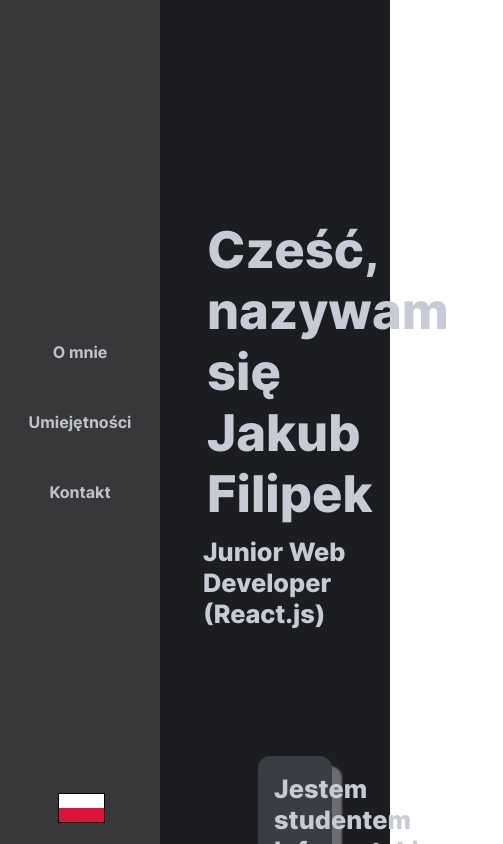
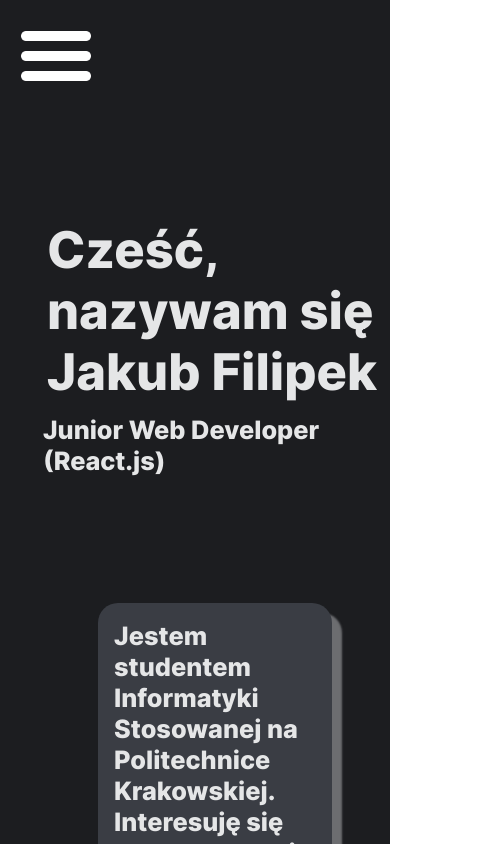
Before and after one commit to Kubixii/portfolio_old, a React (Create React App) app: page / in a window 390 px wide. Shown: the top 844 px of the page, 503 px wide, since content can reach past the window. Built offline with nearby package versions, Linux system fonts and the light colour scheme.

Commit message:
+styling, animations, rwd

```diff
--- a/src/App.css
+++ b/src/App.css
@@ -2,5 +2,5 @@ body{
     /* overflow:hidden; */
 }
 .panel{
-    height:100vh;
+    min-height:100vh;
 }
--- /dev/null
+++ b/src/components/Main/Main-mobile.css
@@ -0,0 +1,6 @@
+@media only screen and (max-width: 550px) {
+    main{
+        transition: margin-left 0.5s ease-in;
+        margin-left:0;
+    }
+  }
--- a/src/components/Main/Main.css
+++ b/src/components/Main/Main.css
@@ -1,3 +1,4 @@
 main{
+    transition: margin-left 0.5s ease-in;
     margin-left:10rem;
 }
--- a/src/components/Main/Main.jsx
+++ b/src/components/Main/Main.jsx
@@ -1,4 +1,5 @@
 import './Main.css'
+import './Main-mobile.css'
 
 import AboutMe from '../aboutMe/AboutMe';
 import Contact from '../contact/Contact';
--- a/src/components/aboutMe/AboutMe.css
+++ b/src/components/aboutMe/AboutMe.css
@@ -12,11 +12,12 @@ article{
     font-family: 'Inter-Extra-Bold';
     padding-top:25vh;
     padding-left:10vw;
+    padding-bottom:15vh;
 }
 .aboutMe{
     font-size:4vh;
     background-color:#1c1d20;
-    color:#c8cbd6;
+    color:#e5e6e7;
     font-family: 'Inter-Bold';
 }
 h1{
--- /dev/null
+++ b/src/components/sidebar/Sidebar-mobile.css
@@ -0,0 +1,48 @@
+@media only screen and (max-width: 550px) {
+
+    @keyframes hide{
+        from { margin-left:0}
+        to { margin-left:-10rem }
+    }
+
+    @keyframes show{
+        from { margin-left:-10rem}
+        to { margin-left:0}
+    }
+
+    @keyframes hamburgerMenuShow{
+        from {transform:translate(-9rem,1rem);}
+        to {transform:translate(1rem,1rem);}
+    }
+
+    nav{
+        animation-name:hide;
+        animation-duration:0.5s;
+        animation-timing-function: ease-in;
+        margin-left:-10rem;
+    }
+    .backdrop{
+        position:fixed;
+        height:100vh;
+        width: 100%;
+        margin-left:10rem;
+        display:none;
+    }
+    .backdropShow{
+        display:block;
+    }
+    .navOpen{
+        animation-name:show;
+        animation-duration:0.1s;
+        animation-timing-function: ease-in;
+        margin-left:0rem;
+    }
+
+    .burgerMenu{
+        position:fixed;
+        animation-name: hamburgerMenuShow;
+        animation-duration:0.5s;
+        animation-timing-function: ease-in;
+        transform:translate(1rem,1rem);
+    }
+  }
--- a/src/components/sidebar/Sidebar.css
+++ b/src/components/sidebar/Sidebar.css
@@ -3,7 +3,20 @@
     src: url('../../fonts/static/Inter-Bold.ttf');
   }
 
+@keyframes show{
+    from { margin-left:-10rem}
+    to { margin-left:0}
+}
+
+@keyframes hamburgerMenuHide{
+    from {transform:translate(1rem,1rem);}
+    to {transform:translate(-9rem,1rem);}
+}
+
 nav{
+    animation-name:show;
+    animation-duration:0.5s;
+    animation-timing-function: ease-in;
     margin:0;
     border:0;
     background-color: #38383b;
@@ -17,6 +30,14 @@ nav{
     position: fixed;
     justify-content: center;
     font-family:'Inter-Bold';
+}
+.burgerMenu{
+    animation-name: hamburgerMenuHide;
+    animation-duration:0.5s;
+    animation-timing-function: ease-in;
+    width:5rem;
+    position:absolute;
+    transform:translate(-9rem,1rem);
 }
 .navigationList{
     flex-direction: column;
--- a/src/components/sidebar/Sidebar.jsx
+++ b/src/components/sidebar/Sidebar.jsx
@@ -1,34 +1,44 @@
 import './Sidebar.css'
+import './Sidebar-mobile.css'
 
 import React, { useContext } from 'react'
 
 import LanguageChangeBox from '../languageChangeBox/LanguageChangeBox';
 import { StoreContext } from '../../store/StoreProvider';
+import menuImg from '../../resources/Hamburger_icon.png'
 
 const Sidebar = () => {
 
-    const { languageText, setCurrentPage } = useContext(StoreContext);
+    const { languageText, setCurrentPage, isMobile } = useContext(StoreContext);
 
     const test = (item) => {
-        const vpHeight = window.innerHeight
+        const panels = ['.aboutMe', '.skills', '.contact']
         setCurrentPage(item);
-        window.scrollTo({
-            top: vpHeight * item,
-            left: 0,
+        document.querySelector(panels[item]).scrollIntoView({
             behavior: 'smooth'
         });
+        if (isMobile) hideSidebar();
+    }
+    const showSidebar = () => {
+        document.querySelector('nav').classList.add("navOpen")
+        document.querySelector('.backdrop').classList.add("backdropShow")
+    }
+    const hideSidebar = () => {
+        document.querySelector('nav').classList.remove("navOpen")
+        document.querySelector('.backdrop').classList.remove("backdropShow")
     }
     return (
+        <>
+            {isMobile ? <><div className='backdrop' onClick={hideSidebar}></div><img src={menuImg} alt="hamburger menu icon" className='burgerMenu' onClick={showSidebar} /> </> : null}
             <nav>
                 <ul className='navigationList'>
                     <li className='navigationListItem' onClick={() => test(0)}>{languageText.navigationList.aboutMe}</li>
                     <li className='navigationListItem' onClick={() => test(1)}>{languageText.navigationList.skills}</li>
                     <li className='navigationListItem' onClick={() => test(2)}>{languageText.navigationList.contact}</li>
                 </ul>
-
-            {/* <li className='navigationListItem'>{languageText.introduction}</li> */}
                 <LanguageChangeBox />
             </nav>
+        </>
     );
 }
 
--- a/src/contents/contents.json
+++ b/src/contents/contents.json
@@ -8,7 +8,7 @@
         "aboutMe": {
             "introduction": "Cześć, nazywam się Jakub Filipek",
             "whatIDo": "Junior Web Developer (React.js)",
-            "whoIAm": "Jestem studentem Informatyki Stosowanej na Politechnice Krakowskiej. Interesuję się programowaniem, wszystkim co związane z technologią, a w szczególności smartfonami, podzespołami komputerowymi i tworzeniem inteligentnego domu. Zdecydowanie jestem majsterkowiczem. Poza tym gram w gry, słucham EDM i odpoczywam jeżdżąc na rowerze."
+            "whoIAm": "Jestem studentem Informatyki Stosowanej na Politechnice Krakowskiej. Interesuję się programowaniem, wszystkim co związane z technologią, a w szczególności smartfonami, podzespołami komputerowymi i tworzeniem inteligentnego domu. Lubię majstrować przy różnych rzeczach. Poza tym gram w gry, słucham EDM i odpoczywam jeżdżąc na rowerze."
         }
     },
     "en": {
@@ -20,7 +20,7 @@
         "aboutMe": {
             "introduction": "Hi, my name Jakub Filipek",
             "whatIDo": "Junior Web Developer (React.js)",
-            "whoIAm": "I'm a Applied Computer Science student at Politechnika Krakowska. Interested in programming, everything technology related especialy smartphones, computer components and making my house intelligent. I'm definetly a tinkerer. Apart from that I play some games, listen to some EDM and relax on a bike ride."
+            "whoIAm": "I'm a Applied Computer Science student at Politechnika Krakowska. Interested in programming, everything technology related especialy smartphones, computer components and making my house intelligent. I like to tinker with stuff. Apart from that I play some games, listen to some EDM and relax on a bike ride."
         }
     }
 }
--- a/src/store/StoreProvider.jsx
+++ b/src/store/StoreProvider.jsx
@@ -1,4 +1,4 @@
-import React, { createContext, useState } from 'react'
+import React, { createContext, useEffect, useState } from 'react'
 
 import contents from '../contents/contents.json';
 
@@ -8,6 +8,11 @@ const StoreProvider = ({ children }) => {
     const [currentLanguage, setCurrentLanguage] = useState('pl')
     const [languageText, setLanguageText] = useState(contents.pl);
     const [currentPage, setCurrentPage] = useState(0);
+    const [isMobile, setIsMobile] = useState(false);
+
+    useEffect(() => {
+        if (window.innerWidth < 550) setIsMobile(true)
+    }, [])
 
     const switchLanguage = () => {
         if (currentLanguage === 'pl') {
@@ -25,6 +30,7 @@ const StoreProvider = ({ children }) => {
             currentLanguage,
             languageText,
             currentPage,
+            isMobile,
             switchLanguage,
             setCurrentPage
         }}>
```
Also changed, not shown: src/resources/Hamburger_icon.png (added). Lines whose indentation alone changed are shown as unchanged.
